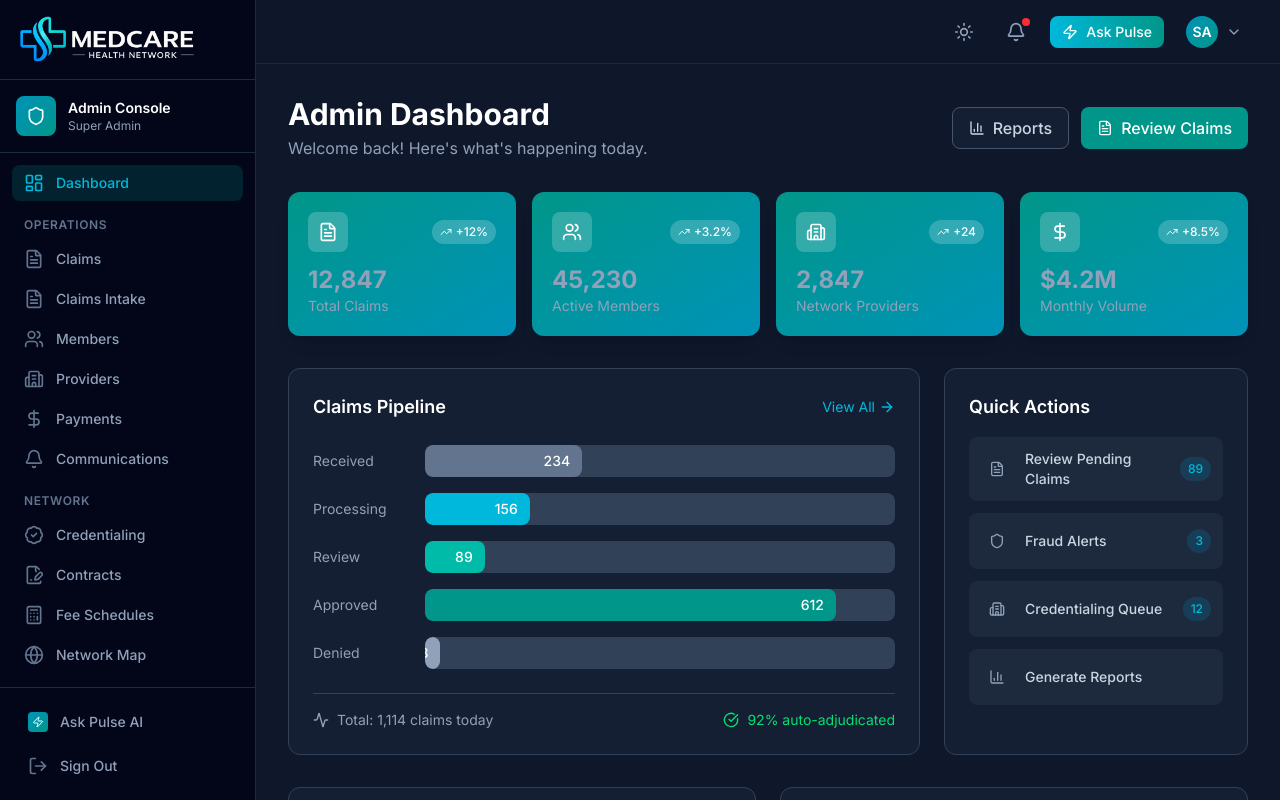
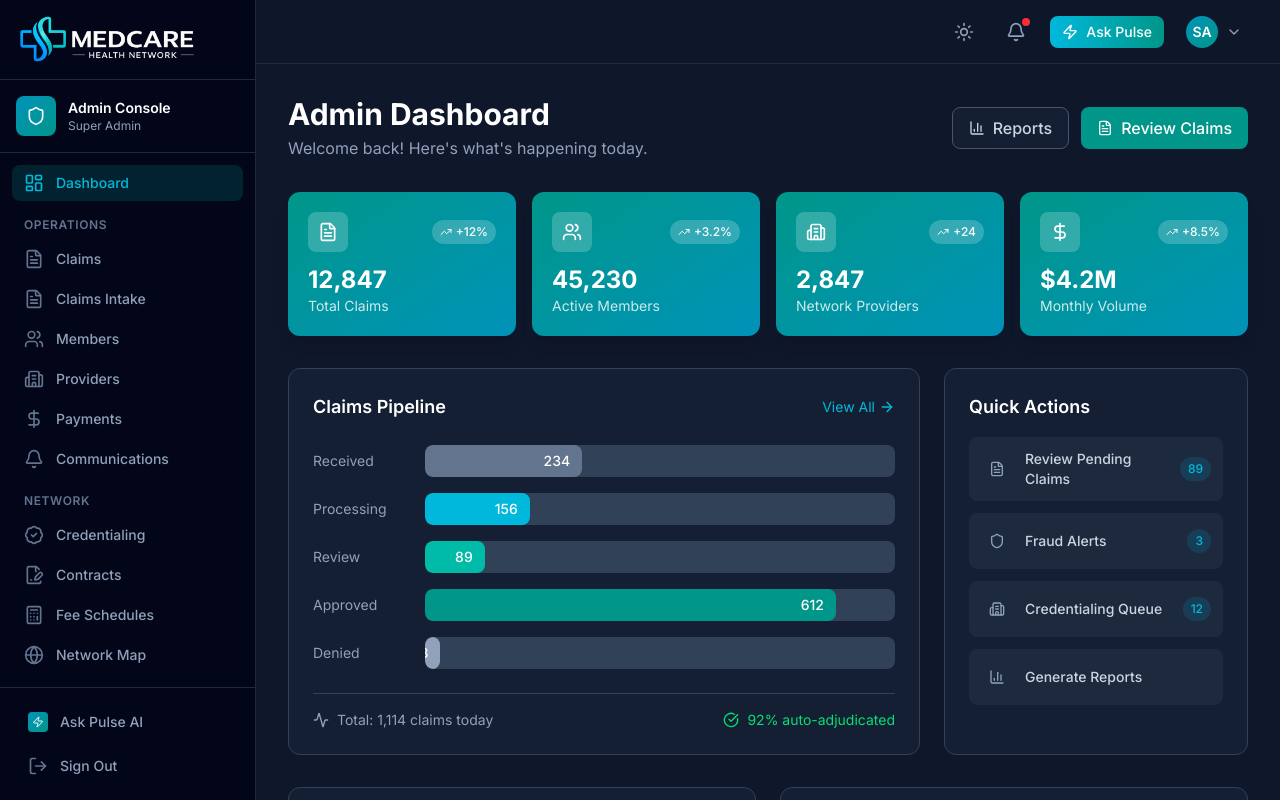
Before and after one commit to CoHoast/clarity-health-network, a Next.js app: page /admin in a window 1280 px wide. Shown: the top 800 px of the page. Built offline with nearby package versions, Linux system fonts and the light colour scheme.

Commit message:
Fix stat cards and Review Claims button - force white text with inline styles

```diff
--- a/app/admin/page.tsx
+++ b/app/admin/page.tsx
@@ -74,7 +74,8 @@ export default function AdminDashboard() {
           </Link>
           <Link
             href="/admin/claims"
-            className="inline-flex items-center gap-2 px-4 py-2 bg-teal-600 text-white font-medium rounded-lg hover:bg-teal-700 transition-colors"
+            className="inline-flex items-center gap-2 px-4 py-2 bg-teal-600 font-medium rounded-lg hover:bg-teal-700 transition-colors"
+            style={{ color: 'white' }}
           >
             <FileText className="w-4 h-4" />
             Review Claims
@@ -96,17 +97,20 @@ export default function AdminDashboard() {
             >
               <div className="flex items-center justify-between mb-3">
                 <div className="w-10 h-10 rounded-lg flex items-center justify-center bg-white/20">
-                  <Icon className="w-5 h-5 text-white" />
+                  <Icon className="w-5 h-5" style={{ color: 'white' }} />
                 </div>
-                <span className={`text-xs font-medium px-2 py-1 rounded-full flex items-center gap-1 ${
-                  stat.trend === "up" ? "bg-white/20 text-white" : "bg-red-500/30 text-red-200"
-                }`}>
+                <span
+                  className={`text-xs font-medium px-2 py-1 rounded-full flex items-center gap-1 ${
+                    stat.trend === "up" ? "bg-white/20" : "bg-red-500/30"
+                  }`}
+                  style={{ color: 'white' }}
+                >
                   {stat.trend === "up" ? <TrendingUp className="w-3 h-3" /> : <TrendingDown className="w-3 h-3" />}
                   {stat.change}
                 </span>
               </div>
-              <p className="text-2xl font-bold text-white">{stat.value}</p>
-              <p className="text-sm text-white/80">{stat.label}</p>
+              <p className="text-2xl font-bold" style={{ color: 'white' }}>{stat.value}</p>
+              <p className="text-sm" style={{ color: 'rgba(255,255,255,0.8)' }}>{stat.label}</p>
             </motion.div>
           );
         })}
```
